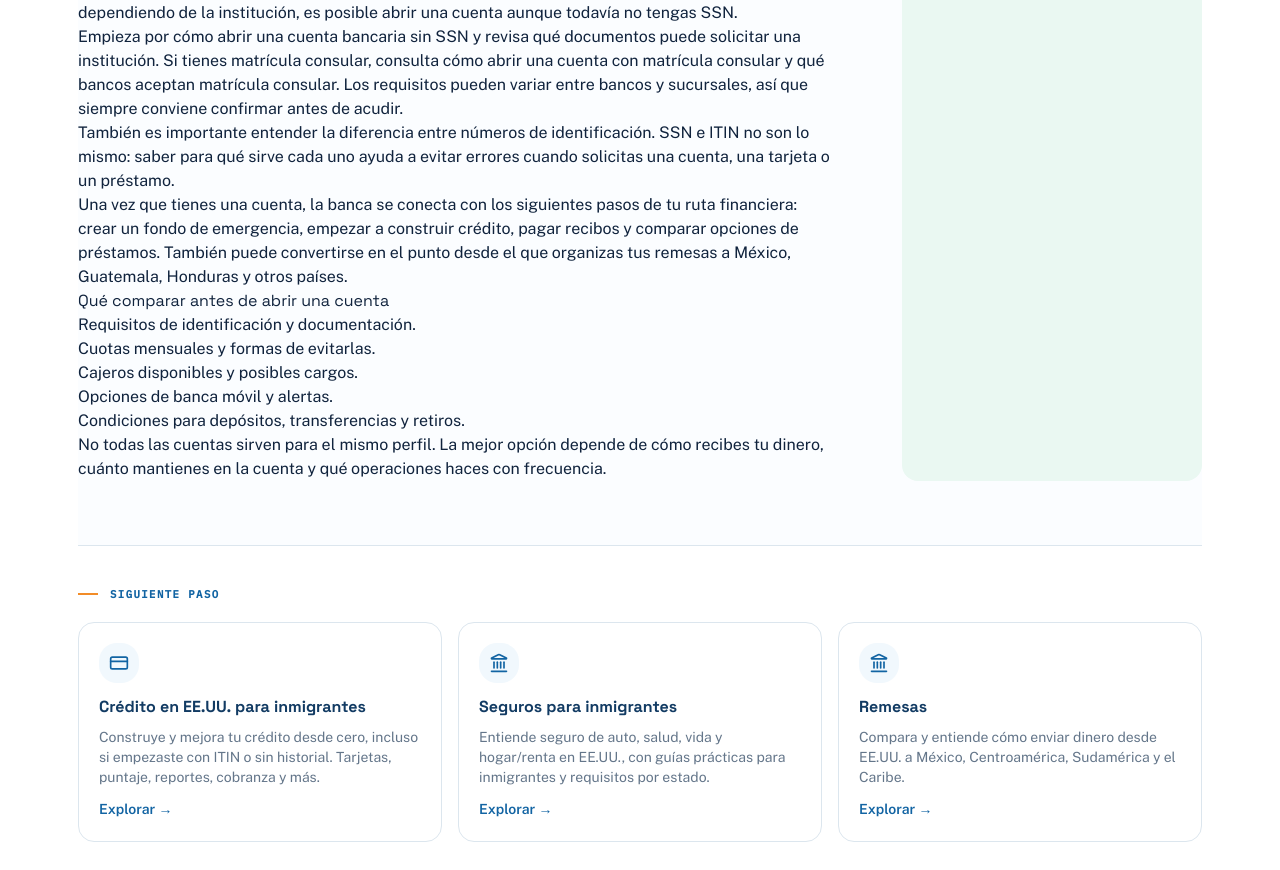
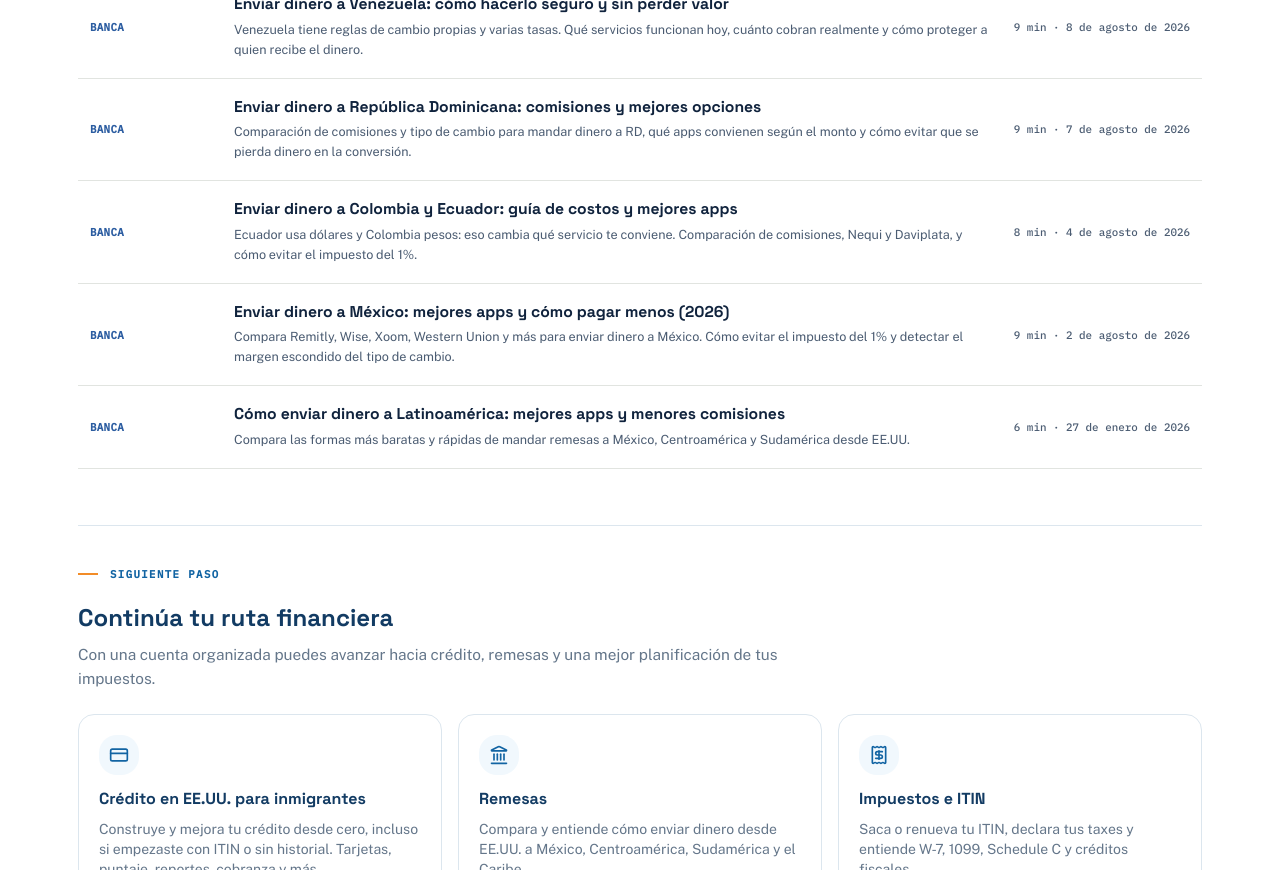
Before and after one commit to untitled586u-dotcom/finanzasparainmigrantes, a React (Vite) app in the folder packages/web/: page /categoria/banca in a window 1280 px wide. Shown: the part 2540-3410 px from the top of the page. Built offline with nearby package versions, Linux system fonts and the light colour scheme.

Commit message:
Improve SEO hub navigation and next-step pathways

```diff
--- a/packages/web/src/web/pages/category.tsx
+++ b/packages/web/src/web/pages/category.tsx
@@ -13,33 +13,69 @@ import { AdSlot } from "../components/ad-slot";
 import { formatDateShort, SITE } from "../lib/site";
 import NotFound from "./not-found";
 
+const NEXT_HUBS: Record<string, string[]> = {
+  credito: ["banca", "prestamos", "seguros"],
+  seguros: ["credito", "banca", "prestamos"],
+  banca: ["credito", "remesas", "impuestos"],
+  remesas: ["banca", "credito", "impuestos"],
+  prestamos: ["credito", "seguros", "banca"],
+  impuestos: ["banca", "credito", "prestamos"],
+  "seguro-de-auto": ["seguros", "credito", "banca"],
+};
+
+const NEXT_COPY: Record<string, string> = {
+  credito: "Cuando ya entiendes tu historial, el siguiente paso suele ser organizar tu banca y comparar opciones de financiación.",
+  seguros: "Después de entender la cobertura, conviene revisar cómo encaja con tu presupuesto, crédito y otras decisiones financieras.",
+  banca: "Con una cuenta organizada puedes avanzar hacia crédito, remesas y una mejor planificación de tus impuestos.",
+  remesas: "Una vez que comparas el costo de enviar dinero, puedes volver a organizar tu banca y el resto de tu ruta financiera.",
+  prestamos: "Antes y después de pedir dinero prestado, el crédito, el seguro y la banca pueden cambiar el costo total de tu decisión.",
+  impuestos: "Después de resolver el ITIN y tus impuestos, puedes continuar con banca, crédito y planificación financiera.",
+  "seguro-de-auto": "El seguro de auto es una parte de tu protección financiera; desde aquí puedes continuar con el hub general de seguros.",
+};
+
 export default function CategoryPage() {
   const { slug } = useParams<{ slug: string }>();
   const category = getCategory(slug);
   const list = category ? getArticlesByCategory(slug) : [];
-  const jsonLd = useMemo(() => { if (!category) return undefined; const url = `${SITE.url}/categoria/${category.slug}`; return [{"@context":"https://schema.org","@type":"CollectionPage",name:category.name,description:category.description,url,inLanguage:"es",isPartOf:{"@type":"WebSite",name:SITE.name,url:SITE.url}},{"@context":"https://schema.org","@type":"BreadcrumbList",itemListElement:[{"@type":"ListItem",position:1,name:"Inicio",item:SITE.url},{"@type":"ListItem",position:2,name:category.name,item:url}]}] as Record<string,unknown>[]; }, [category]);
+  const jsonLd = useMemo(() => {
+    if (!category) return undefined;
+    const url = `${SITE.url}/categoria/${category.slug}`;
+    return [
+      {"@context":"https://schema.org","@type":"CollectionPage",name:category.name,description:category.description,url,inLanguage:"es",isPartOf:{"@type":"WebSite",name:SITE.name,url:SITE.url}},
+      {"@context":"https://schema.org","@type":"BreadcrumbList",itemListElement:[{"@type":"ListItem",position:1,name:"Inicio",item:SITE.url},{"@type":"ListItem",position:2,name:category.name,item:url}]}
+    ] as Record<string,unknown>[];
+  }, [category]);
   useSeo({ title: category ? `${category.name} para hispanos en EE.UU.` : "Categoría", description: category?.description, path: category ? `/categoria/${category.slug}` : "/", jsonLd });
   if (!category) return <NotFound />;
+
   const intro = getCategoryIntro(category.slug);
   const [lead, ...rest] = list;
   const avgRead = list.length ? Math.round(list.reduce((n,a)=>n+a.readMinutes,0)/list.length) : 0;
   const lastUpdate = list.reduce((max,a)=>a.date>max?a.date:max,"0000-00-00");
-  const relatedHubs = categories.filter((c) => c.slug !== category.slug).slice(0, 3);
+  const nextSlugs = NEXT_HUBS[category.slug] ?? categories.filter((c) => c.slug !== category.slug).slice(0, 3).map((c) => c.slug);
+  const relatedHubs = nextSlugs.map((hubSlug) => categories.find((c) => c.slug === hubSlug)).filter(Boolean);
+
   return <div data-cat={category.slug} className="bg-white">
     <header className="bg-[#F1F8FD] border-b border-[#E1ECF4]"><div className="mx-auto max-w-[1180px] px-5 py-7 md:px-7 md:py-9">
       <nav aria-label="Ruta de navegación" className="mb-6 flex items-center gap-2 text-[0.74rem] font-medium text-[#718196]"><Link to="/" className="hover:text-[#1264A3]">Inicio</Link><span>/</span><span className="font-semibold text-[#123B63]">{category.name}</span></nav>
       <div className="flex flex-col gap-5 md:flex-row md:items-center"><span className="flex h-14 w-14 shrink-0 items-center justify-center rounded-2xl text-[var(--cat-accent)]" style={{background:"color-mix(in srgb, var(--cat-accent) 13%, white)"}}><CategoryIcon name={category.icon} className="h-7 w-7"/></span><div><div className="mb-2 flex items-center gap-3 font-mono text-[0.67rem] font-bold tracking-[0.13em] text-[#1264A3] uppercase"><span className="h-0.5 w-5 bg-[#F28C28]"/> EXPLORA POR TEMA</div><h1 className="font-display text-[2.15rem] leading-[1.08] font-bold tracking-[-0.03em] text-[#123B63] md:text-[2.8rem]">{category.name}</h1><p className="mt-3 max-w-[760px] text-[0.98rem] leading-6 text-[#52657A]">{category.description}</p></div></div>
       <dl className="mt-7 flex flex-wrap gap-7 border-t border-[#D8E7F0] pt-5">{[["Guías",String(list.length)],["Lectura media",`${avgRead} min`],["Actualizado",formatDateShort(lastUpdate)]].map(([label,value])=><div key={label}><dt className="font-mono text-[0.65rem] tracking-[0.08em] text-[#718196] uppercase">{label}</dt><dd className="mt-0.5 font-display text-base font-bold text-[#123B63]">{value}</dd></div>)}</dl>
     </div></header>
+
     <div className="mx-auto max-w-[1180px] px-5 md:px-7">
       <div className="py-6"><AdSlot variant="leaderboard"/></div>
+
       {lead && <section className="py-5"><div className="mb-5 flex items-center gap-3 font-mono text-[0.67rem] font-bold tracking-[0.13em] text-[#1264A3] uppercase"><span className="h-0.5 w-5 bg-[#F28C28]"/> GUÍA DESTACADA</div><ArticleCard article={lead} headingLevel={2} featured/></section>}
-      {rest.length > 0 && <section className="pb-14 pt-9"><div className="mb-5 flex items-end justify-between"><div><div className="mb-2 flex items-center gap-3 font-mono text-[0.67rem] font-bold tracking-[0.13em] text-[#1264A3] uppercase"><span className="h-0.5 w-5 bg-[#F28C28]"/> TODAS LAS GUÍAS</div><h2 className="font-display text-2xl font-bold text-[#123B63]">Más sobre {category.short.toLowerCase()}</h2></div></div><div className="border-t border-[#DCE6EE]">{rest.map(a=><ArticleRow key={a.slug} article={a} headingLevel={3}/>)}</div></section>}
-      {intro && <section className="border-t border-[#DCE6EE] bg-[#FBFDFF] py-10 pb-16"><div className="grid gap-8 lg:grid-cols-[1fr_300px]"><div><div className="mb-3 flex items-center gap-3 font-mono text-[0.67rem] font-bold tracking-[0.13em] text-[#1264A3] uppercase"><span className="h-0.5 w-5 bg-[#F28C28]"/> GUÍA DEL TEMA</div><h2 className="mb-5 font-display text-2xl font-bold text-[#123B63]">Qué necesitas saber sobre {category.short.toLowerCase()} en EE.UU.</h2><div className="article-body max-w-[760px]"><ReactMarkdown remarkPlugins={[remarkGfm,remarkArticle]} components={articleComponents}>{intro}</ReactMarkdown></div></div><aside className="hidden rounded-2xl bg-[#EAF8F2] p-6 lg:block"><h2 className="font-display text-base font-bold text-[#123B63]">Empieza por lo básico</h2><p className="mt-2 text-sm leading-5 text-[#52657A]">Lee una guía, sigue los pasos y vuelve a este hub para continuar con el siguiente tema.</p></aside></div></section>}
+
+      {intro && <section className="border-t border-[#DCE6EE] bg-[#FBFDFF] py-10"><div className="grid gap-8 lg:grid-cols-[1fr_300px]"><div><div className="mb-3 flex items-center gap-3 font-mono text-[0.67rem] font-bold tracking-[0.13em] text-[#1264A3] uppercase"><span className="h-0.5 w-5 bg-[#F28C28]"/> GUÍA DEL TEMA</div><h2 className="mb-5 font-display text-2xl font-bold text-[#123B63]">Qué necesitas saber sobre {category.short.toLowerCase()} en EE.UU.</h2><div className="article-body max-w-[760px]"><ReactMarkdown remarkPlugins={[remarkGfm,remarkArticle]} components={articleComponents}>{intro}</ReactMarkdown></div></div><aside className="hidden rounded-2xl bg-[#EAF8F2] p-6 lg:block"><div className="mb-2 font-mono text-[0.65rem] font-bold tracking-[0.1em] text-[#167A59] uppercase">RUTA RECOMENDADA</div><h2 className="font-display text-base font-bold text-[#123B63]">Empieza por lo que necesitas hoy</h2><p className="mt-2 text-sm leading-5 text-[#52657A]">No necesitas leer todo de una vez. Elige una guía, aplica sus pasos y vuelve al hub para continuar.</p><Link href={lead ? `/articulo/${lead.slug}` : `/articulos`} className="mt-4 inline-block text-sm font-bold text-[#1264A3]">Empezar ahora →</Link></aside></div></section>}
+
+      {rest.length > 0 && <section className="pb-14 pt-10"><div className="mb-5 flex items-end justify-between"><div><div className="mb-2 flex items-center gap-3 font-mono text-[0.67rem] font-bold tracking-[0.13em] text-[#1264A3] uppercase"><span className="h-0.5 w-5 bg-[#F28C28]"/> TODAS LAS GUÍAS</div><h2 className="font-display text-2xl font-bold text-[#123B63]">Más sobre {category.short.toLowerCase()}</h2></div></div><div className="border-t border-[#DCE6EE]">{rest.map(a=><ArticleRow key={a.slug} article={a} headingLevel={3}/>)}</div></section>}
+
       <section className="border-t border-[#DCE6EE] py-10 pb-16">
         <div className="mb-5 flex items-center gap-3 font-mono text-[0.67rem] font-bold tracking-[0.13em] text-[#1264A3] uppercase"><span className="h-0.5 w-5 bg-[#F28C28]"/> SIGUIENTE PASO</div>
+        <div className="mb-6 max-w-[720px]"><h2 className="font-display text-2xl font-bold text-[#123B63]">Continúa tu ruta financiera</h2><p className="mt-2 text-[0.96rem] leading-6 text-[#64768A]">{NEXT_COPY[category.slug] ?? "Explora otro tema relacionado para seguir construyendo tu mapa financiero en EE.UU."}</p></div>
         <div className="grid gap-4 md:grid-cols-3">
-          {relatedHubs.map((hub) => <Link key={hub.slug} href={`/categoria/${hub.slug}`} className="group rounded-2xl border border-[#DCE6EE] bg-white p-5 transition hover:-translate-y-0.5 hover:border-[#A9CDE5] hover:shadow-[0_8px_24px_rgba(18,59,99,0.08)]"><div className="mb-3 flex h-10 w-10 items-center justify-center rounded-xl bg-[#F1F8FD] text-[#1264A3]"><CategoryIcon name={hub.icon} className="h-5 w-5"/></div><h2 className="font-display text-base font-bold text-[#123B63] group-hover:text-[#1264A3]">{hub.name}</h2><p className="mt-2 text-sm leading-5 text-[#64768A]">{hub.description}</p><span className="mt-3 inline-block text-sm font-semibold text-[#1264A3]">Explorar →</span></Link>)}
+          {relatedHubs.map((hub) => hub && <Link key={hub.slug} href={`/categoria/${hub.slug}`} className="group rounded-2xl border border-[#DCE6EE] bg-white p-5 transition hover:-translate-y-0.5 hover:border-[#A9CDE5] hover:shadow-[0_8px_24px_rgba(18,59,99,0.08)]"><div className="mb-3 flex h-10 w-10 items-center justify-center rounded-xl bg-[#F1F8FD] text-[#1264A3]"><CategoryIcon name={hub.icon} className="h-5 w-5"/></div><h2 className="font-display text-base font-bold text-[#123B63] group-hover:text-[#1264A3]">{hub.name}</h2><p className="mt-2 text-sm leading-5 text-[#64768A]">{hub.description}</p><span className="mt-3 inline-block text-sm font-semibold text-[#1264A3]">Explorar →</span></Link>)}
         </div>
       </section>
     </div>
```
